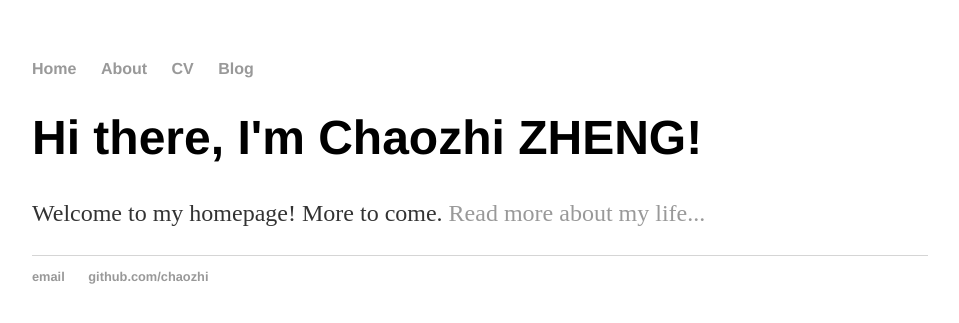
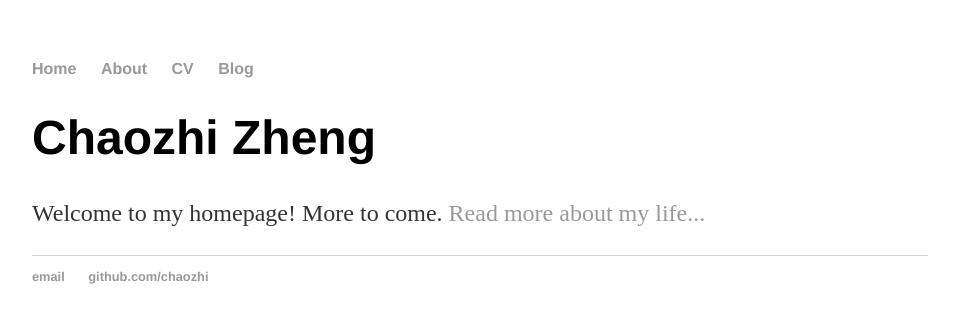
Before and after one commit to chaozhi/chaozhi.github.io, a Jekyll site: the page built from index.html, in a window 1280 px wide. Shown: the top 323 px of the page, without its empty margins (160-1119 px from the left). Built offline with Jekyll 4.4.1, drawn with Linux system fonts in a browser that asks for light colours.

Commit message:
Update index.html

```diff
--- a/index.html
+++ b/index.html
@@ -1,8 +1,8 @@
 ---
 layout: default
-title: Chaozhi ZHENG
+title: Chaozhi Zheng
 ---
 <div class="blurb">
-	<h1>Hi there, I'm Chaozhi ZHENG!</h1>
+	<h1>Chaozhi Zheng</h1>
 	<p>Welcome to my homepage! More to come. <a href="/about">Read more about my life...</a></p>
 </div><!-- /.blurb -->
```
